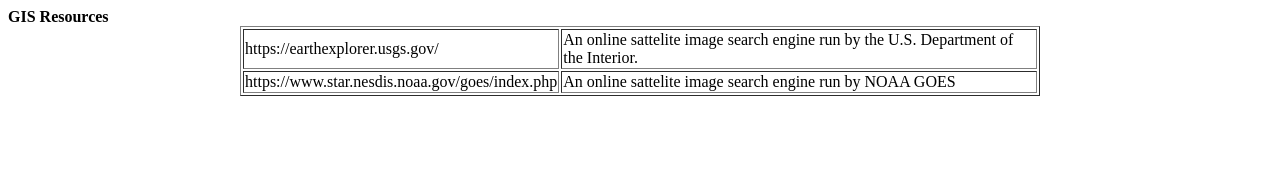
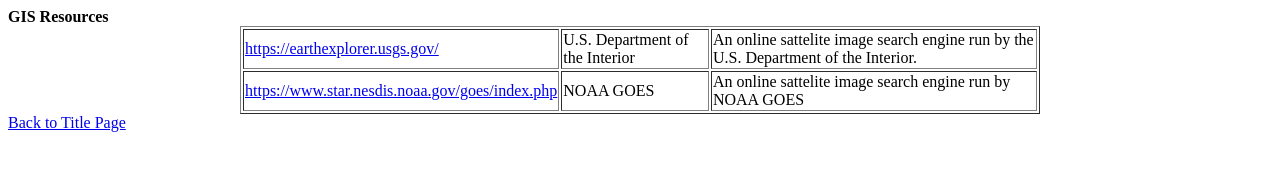
Before and after one commit to JiannaMilan/JiannaMilan.github.io, a plain HTML site: page subtopic3.html in a window 1280 px wide. Drawn offline with Linux system fonts and the light colour scheme.

Commit message:
Update subtopic3.html

```diff
--- a/subtopic3.html
+++ b/subtopic3.html
@@ -3,12 +3,15 @@
 <br>
 <table align="center" border="1" width="800">
 <tr>
-<td>https://earthexplorer.usgs.gov/</td>
+<td><a href="https://earthexplorer.usgs.gov/">https://earthexplorer.usgs.gov/</a></td>
+<td>U.S. Department of the Interior</td>
 <td>An online sattelite image search engine run by the U.S. Department of the Interior.</td>
 </tr>
 <tr>
-<td>https://www.star.nesdis.noaa.gov/goes/index.php</td>
+<td><a href="https://www.star.nesdis.noaa.gov/goes/index.php">https://www.star.nesdis.noaa.gov/goes/index.php</a></td>
+<td>NOAA GOES</td>
 <td>An online sattelite image search engine run by NOAA GOES </td>
 </tr>
 </table>
+<a href="https://JiannaMilan.github.io/Webography Title Page .html" title="Webography Title Page">Back to Title Page</a>
 </html>
```
